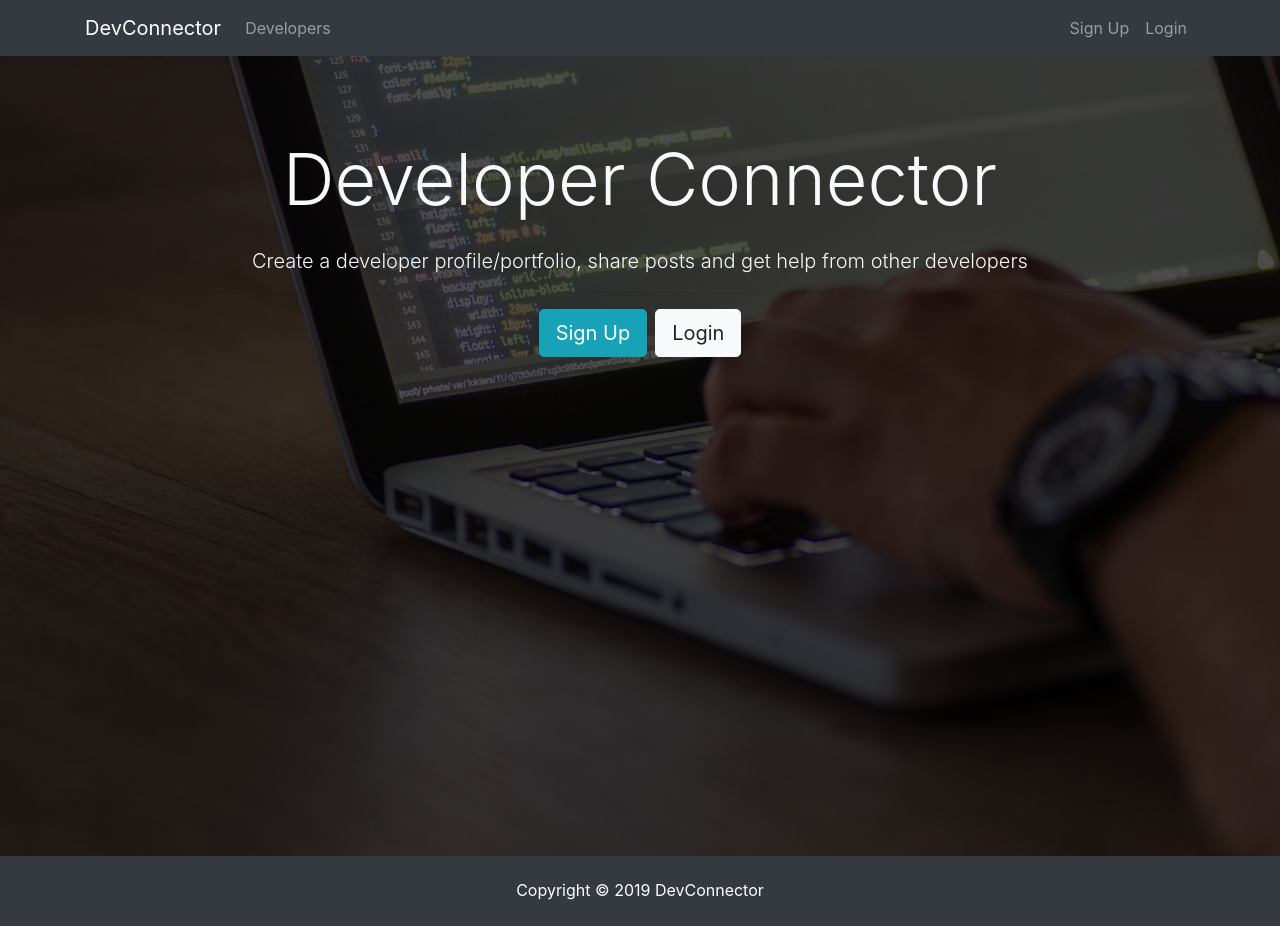
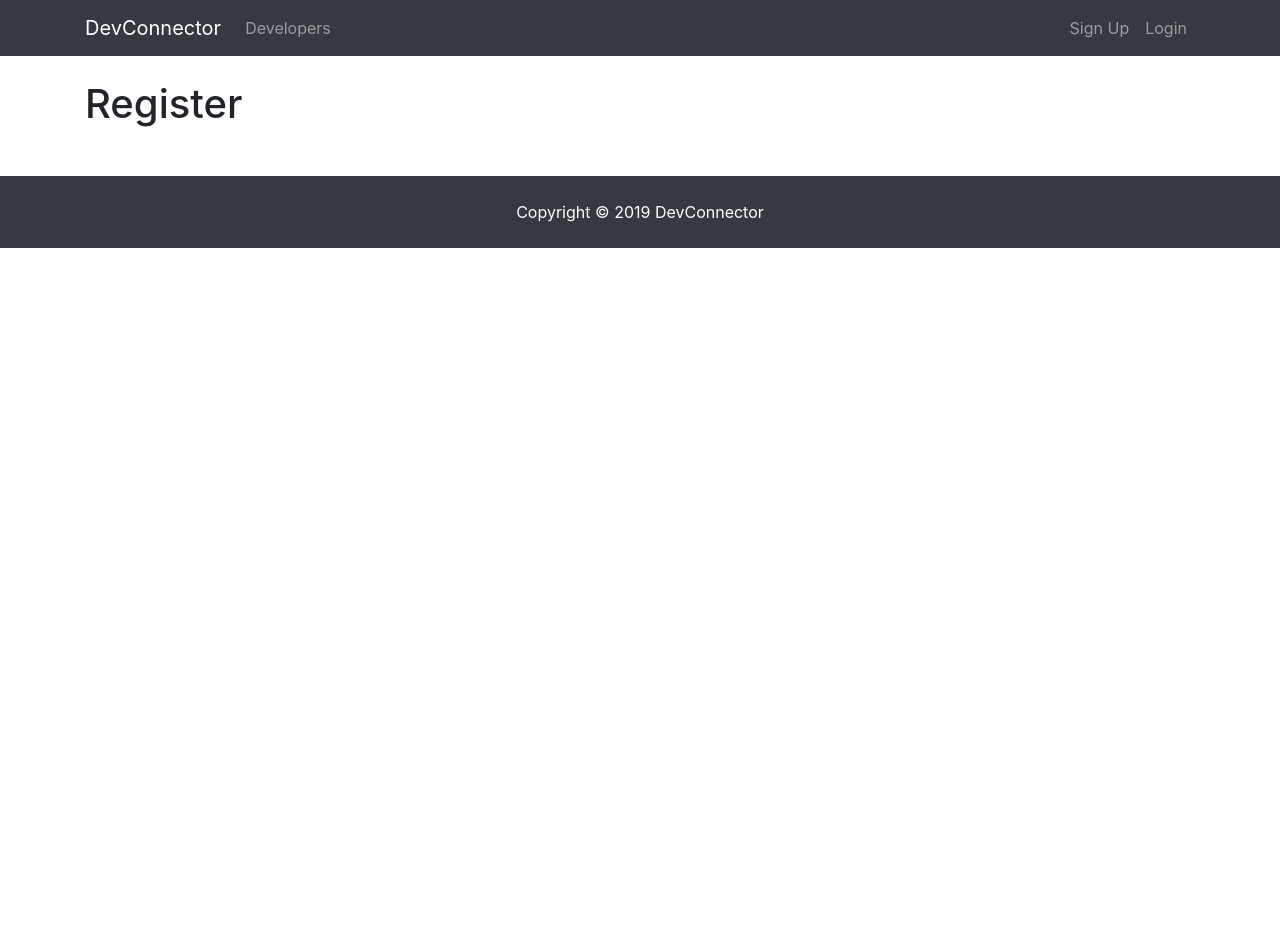
Before and after one commit to oahmaro/devconnector, a React (Create React App) app in the folder client/: page /register in a window 1280 px wide. After the commit the page ends 800 px from the top, so only its background shows below. Built offline with nearby package versions, Linux system fonts and the light colour scheme.

Commit message:
Reach Router setup

```diff
--- a/client/package.json
+++ b/client/package.json
@@ -3,8 +3,10 @@
   "version": "0.1.0",
   "private": true,
   "dependencies": {
+    "@reach/router": "^1.2.1",
     "react": "^16.8.6",
     "react-dom": "^16.8.6",
+    "react-router-dom": "^5.0.0",
     "react-scripts": "3.0.0"
   },
   "scripts": {
--- a/client/src/App.js
+++ b/client/src/App.js
@@ -1,15 +1,27 @@
 import React from 'react'
 import './App.css'
+import { Router } from '@reach/router'
+
 import Navbar from './components/layout/Navbar'
 import Footer from './components/layout/Footer'
 import Landing from './components/layout/Landing'
+import Register from './components/oath/Regitser'
+import Login from './components/oath/Login'
 
 function App() {
   return (
     <div className="App">
       <Navbar />
-      <Landing />
-      <Footer />
+      <Router>
+        <Landing path="/" />
+      </Router>
+      <div className="container">
+        <Router>
+          <Register path="/register" />
+          <Login path="/login" />
+        </Router>
+      </div>
+      <Footer default />
     </div>
   )
 }
--- a/client/src/components/layout/Landing.js
+++ b/client/src/components/layout/Landing.js
@@ -1,4 +1,5 @@
 import React, { Component } from 'react'
+import { Link } from '@reach/router'
 
 class Landing extends Component {
   render() {
@@ -15,12 +16,12 @@ class Landing extends Component {
                   from other developers
                 </p>
                 <hr />
-                <a href="register.html" className="btn btn-lg btn-info mr-2">
+                <Link to="register" className="btn btn-lg btn-info mr-2">
                   Sign Up
-                </a>
-                <a href="login.html" className="btn btn-lg btn-light">
+                </Link>
+                <Link to="login" className="btn btn-lg btn-light">
                   Login
-                </a>
+                </Link>
               </div>
             </div>
           </div>
--- a/client/src/components/layout/Navbar.js
+++ b/client/src/components/layout/Navbar.js
@@ -1,13 +1,14 @@
 import React, { Component } from 'react'
+import { Link } from '@reach/router'
 
 class Navbar extends Component {
   render() {
     return (
       <nav className="navbar navbar-expand-sm navbar-dark bg-dark mb-4">
         <div className="container">
-          <a className="navbar-brand" href="landing.html">
+          <Link className="navbar-brand" to="/">
             DevConnector
-          </a>
+          </Link>
           <button
             className="navbar-toggler"
             type="button"
@@ -19,23 +20,23 @@ class Navbar extends Component {
           <div className="collapse navbar-collapse" id="mobile-nav">
             <ul className="navbar-nav mr-auto">
               <li className="nav-item">
-                <a className="nav-link" href="profiles.html">
+                <Link className="nav-link" to="profiles">
                   {' '}
                   Developers
-                </a>
+                </Link>
               </li>
             </ul>
 
             <ul className="navbar-nav ml-auto">
               <li className="nav-item">
-                <a className="nav-link" href="register.html">
+                <Link to="register" className="nav-link">
                   Sign Up
-                </a>
+                </Link>
               </li>
               <li className="nav-item">
-                <a className="nav-link" href="login.html">
+                <Link to="login" className="nav-link">
                   Login
-                </a>
+                </Link>
               </li>
             </ul>
           </div>
--- /dev/null
+++ b/client/src/components/oath/Login.js
@@ -0,0 +1,13 @@
+import React, { Component } from 'react'
+
+class Login extends Component {
+  render() {
+    return (
+      <div>
+        <h1>Login</h1>
+      </div>
+    )
+  }
+}
+
+export default Login
--- /dev/null
+++ b/client/src/components/oath/Regitser.js
@@ -0,0 +1,13 @@
+import React, { Component } from 'react'
+
+class Register extends Component {
+  render() {
+    return (
+      <div>
+        <h1>Register</h1>
+      </div>
+    )
+  }
+}
+
+export default Register
```
Also changed, not shown: 1 other file (tests, documents, lock files or other folders).
